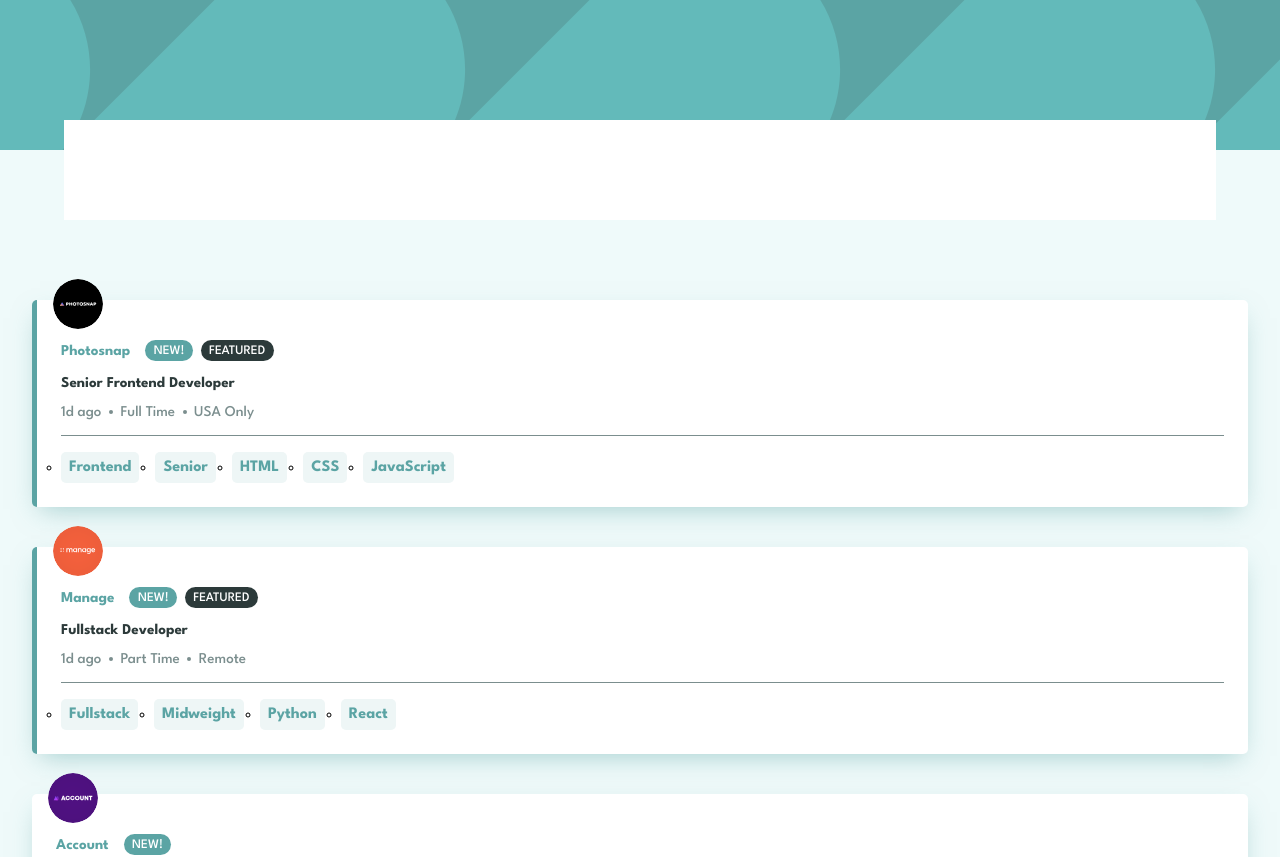
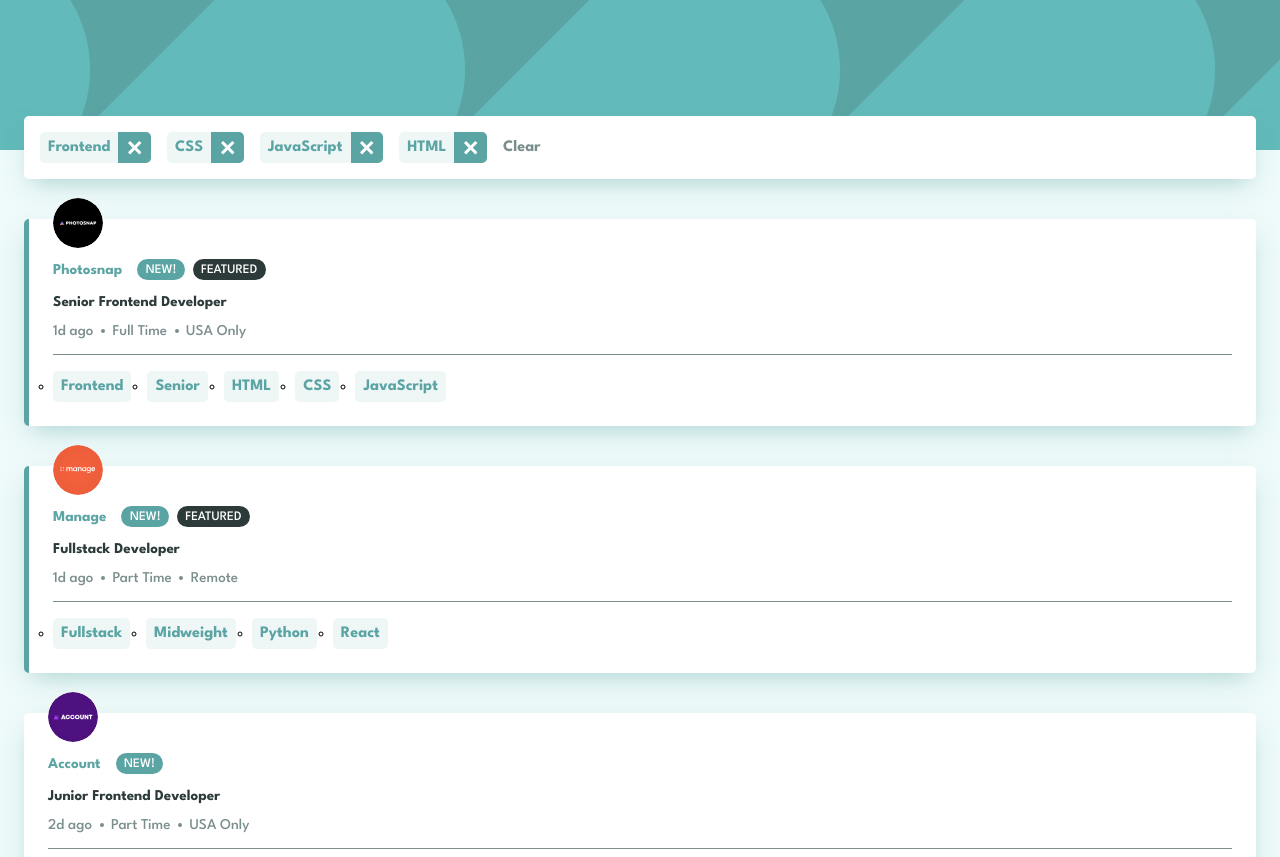
Before and after one commit to joao-lucas-dias/fm-job-listing-filter, a React (Vite) app: page / in a window 1280 px wide. Shown: the top 857 px of the page. Built offline with nearby package versions, Linux system fonts and the light colour scheme.

Commit message:
Add Filter box

```diff
--- a/src/App.module.css
+++ b/src/App.module.css
@@ -5,18 +5,15 @@
 }
 
 .main {
-  position: relative;
-  padding-top: 150px;
-  padding-inline: 2em;
+  padding: 3.5em 1.5em 1.5em 1.5em;
   background-color: var(--color-neutral-lighter);
 }
 
-.filter_wrapper {
-  position: absolute;
-  top: -30px;
-  left: 50%;
-  transform: translateX(-50%);
-  width: 90%;
-  height: 100px;
-  background-color: white;
+.content_wrapper {
+  display: grid;
+  grid-row-gap: 2.5em;
 }
+
+.translate {
+  transform: translateY(-90px);
+}
--- a/src/App.tsx
+++ b/src/App.tsx
@@ -1,13 +1,22 @@
 import classes from "./App.module.css";
+import FilterBox from "./components/FilterBox/FilterBox";
 import JobsList from "./components/JobsList/JobsList";
+
+const DUMMY_FILTERS: string[] = ["Frontend", "CSS", "JavaScript", "HTML"];
 
 const App = () => {
 	return (
 		<div className={classes.wrapper}>
 			<header className={classes.header}></header>
 			<main className={classes.main}>
-				<div className={classes.filter_wrapper}></div>
-				<JobsList />
+				<div
+					className={`${classes.content_wrapper} ${
+						DUMMY_FILTERS.length > 0 && classes.translate
+					}`}
+				>
+					{DUMMY_FILTERS.length > 0 && <FilterBox filterList={DUMMY_FILTERS} />}
+					<JobsList />
+				</div>
 			</main>
 		</div>
 	);
--- /dev/null
+++ b/src/components/FilterBox/FilterBox.module.css
@@ -0,0 +1,26 @@
+.container {
+  display: flex;
+  gap: .5em;
+  padding: 1em;
+  border-radius: 5px;
+  background-color: white;
+  -webkit-box-shadow: 0px 10px 25px -8px rgba(91, 164, 164, 0.5);
+	-moz-box-shadow: 0px 10px 25px -8px rgba(91, 164, 164, 0.5);
+	box-shadow: 0px 10px 25px -8px rgba(91, 164, 164, 0.5);
+}
+
+.filter_list {
+  list-style: none;
+  display: flex;
+  gap: 1em;
+  flex-wrap: wrap;
+}
+
+.button {
+  font-size: 16px;
+  font-weight: var(--font-weight-bold);
+  padding: .5em;
+  background: none;
+  border: none;
+  color: var(--color-neutral-dark);
+}
--- /dev/null
+++ b/src/components/FilterBox/FilterBox.tsx
@@ -0,0 +1,17 @@
+import classes from "./FilterBox.module.css";
+import FilterTablet from "./FilterTablet/FilterTablet";
+
+const FilterBox: React.FC<{ filterList: string[] }> = (props) => {
+	return (
+		<div className={classes.container}>
+			<ul className={classes.filter_list}>
+        {props.filterList.map((filter) => (
+          <FilterTablet key={filter} label={filter} />
+        ))}
+      </ul>
+			<button className={classes.button}>Clear</button>
+		</div>
+	);
+};
+
+export default FilterBox;
--- /dev/null
+++ b/src/components/FilterBox/FilterTablet/FilterTablet.module.css
@@ -0,0 +1,21 @@
+.container {
+  display: flex;
+  border-radius: 5px;
+  overflow: hidden;
+}
+
+.label {
+  display: grid;
+  place-content: center;
+  padding: .5em;
+  font-size: 1rem;
+  font-weight: var(--font-weight-bold);
+  color: var(--color-primary);
+  background-color: var(--color-neutral-light);
+}
+
+.button {
+  padding: .5em .7em;
+  border: none;
+  background-color: var(--color-primary);
+}
--- /dev/null
+++ b/src/components/FilterBox/FilterTablet/FilterTablet.tsx
@@ -0,0 +1,16 @@
+import RemoveIcon from "../../../assets/images/icon-remove.svg";
+
+import classes from "./FilterTablet.module.css";
+
+const FilterTablet: React.FC<{ label: string }> = (props) => {
+	return (
+		<li className={classes.container}>
+			<span className={classes.label}>{props.label}</span>
+			<button className={classes.button}>
+				<img src={RemoveIcon} alt="Remove Icon" />
+			</button>
+		</li>
+	);
+};
+
+export default FilterTablet;
--- a/src/components/JobItem/JobItem.module.css
+++ b/src/components/JobItem/JobItem.module.css
@@ -23,7 +23,7 @@
 	border-radius: 50%;
 	position: absolute;
 	top: -10%;
-	left: 1em;
+	left: 1.5em;
 }
 
 .info {
```
